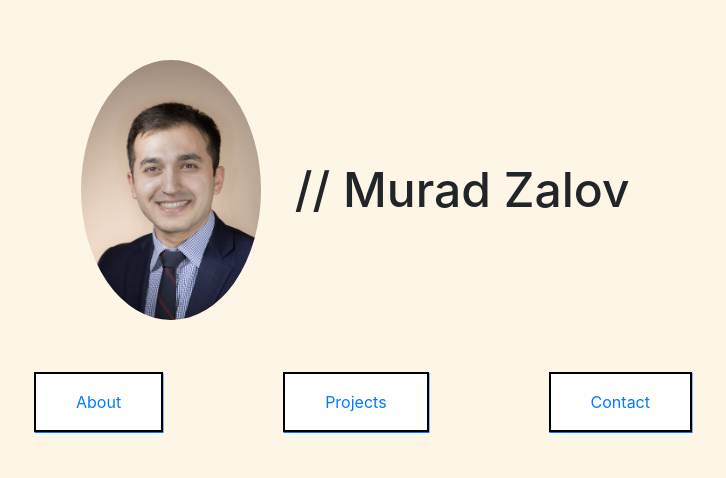
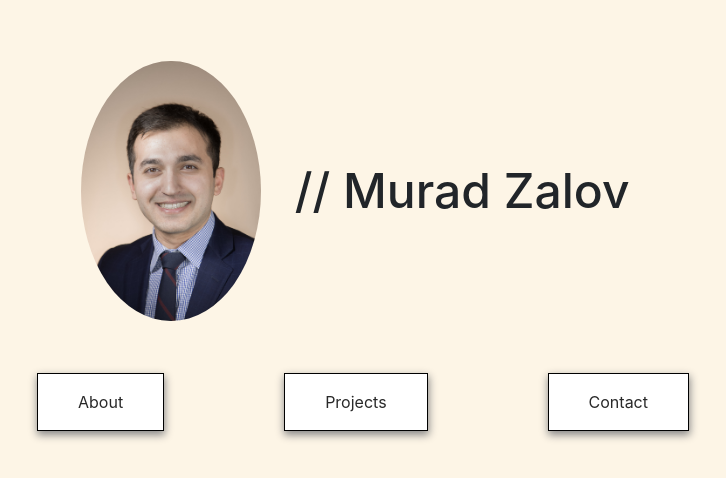
Before and after one commit to muradzalov/personal-website, a React (Create React App) app: page / in a window 1280 px wide. Shown: the part 156-634 px from the top of the page, without its empty margins (277-1003 px from the left). Built offline with nearby package versions, Linux system fonts and the light colour scheme.

Commit message:
Added home-page button formatting

```diff
--- a/src/Components/Home/Home.css
+++ b/src/Components/Home/Home.css
@@ -26,15 +26,16 @@
   padding-right: 40px;
   padding-top: 16px;
   padding-bottom: 16px;
-  border: 2px solid black;
+  border: 1.5px solid black;
   background-color: white;
-  box-shadow: 0.5px 1px;
-  /* transition: transform .2s; */
+  box-shadow: 0px 3px 8px 0.5px #888;
+  transition: transform .2s;
+  color: rgb(41, 41, 41);
 }
 
-/* .button:hover {
-  transform: scale(1.5);
-} */
+.button:hover {
+  transform: scale(1.08);
+}
 
 .photo-container {
   /* max-width: 50px;
@@ -57,6 +58,7 @@
   font-weight: 500;
 }
 
-a {
-  text-decoration: none;
+a:hover, a:visited, a:link, a:active
+{
+    text-decoration: none;
 }
```
